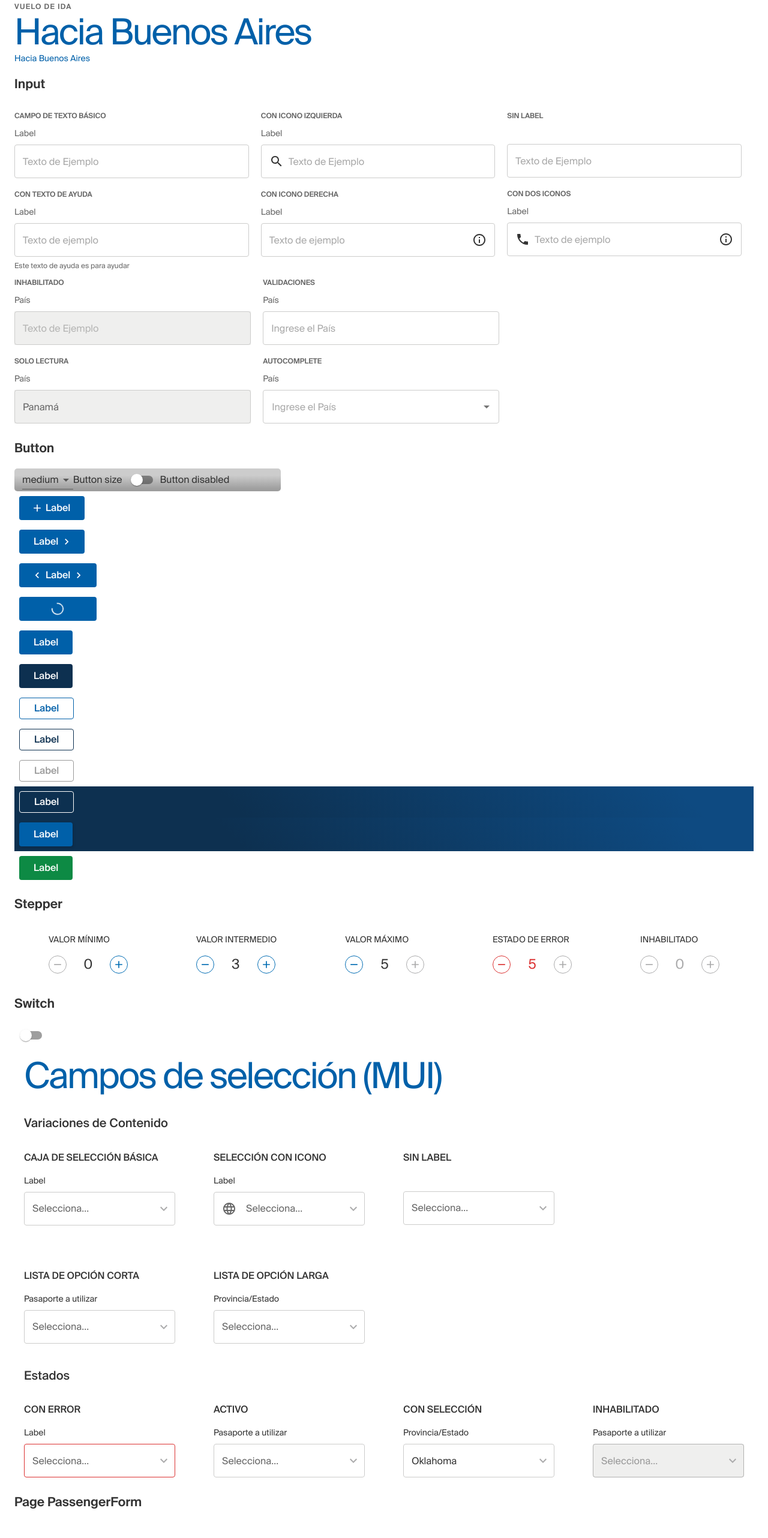
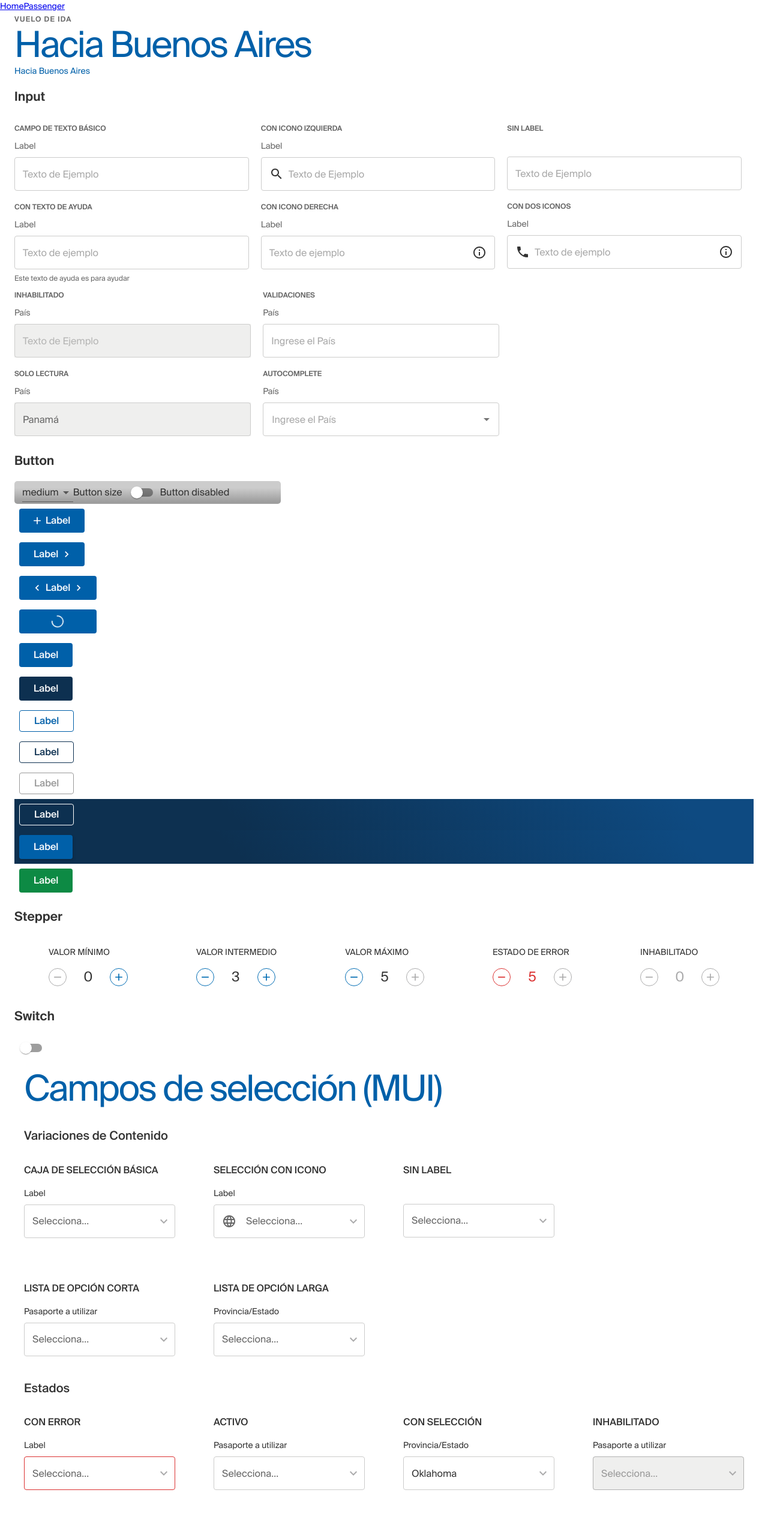
Before and after one commit to santiago86/testcomponents, a React (Create React App) app: page / in a window 1280 px wide. Shown: the top 2564 px of the page at 60% size. After the commit the page ends 2524 px from the top, so only its background shows below. Built offline with nearby package versions, Linux system fonts and the light colour scheme.

Commit message:
feat: included routes

```diff
--- a/package.json
+++ b/package.json
@@ -14,6 +14,7 @@
     "prop-types": "^15.7.2",
     "react": "^16.13.1",
     "react-dom": "^16.13.1",
+    "react-router-dom": "^5.2.0",
     "react-scripts": "3.4.1"
   },
   "scripts": {
--- a/src/App.js
+++ b/src/App.js
@@ -9,7 +9,6 @@ import TypographyCo from "./components/typographyCo"
 
 import StepperSection from "./section/StepperSection"
 import ButtonSection from "./section/ButtonSection"
-import PassengerForm from "./section/PassengerForm"
 
 function App() {
   const [check, setCheck] = React.useState(false)
@@ -37,9 +36,6 @@ function App() {
           {!check && <SelectSection />}
           {check && <SelectCSection />}
         </header>
-
-        <h2> Page PassengerForm</h2>
-        <PassengerForm />
       </Container>
     </div>
   )
--- /dev/null
+++ b/src/constants/routes.js
@@ -0,0 +1,19 @@
+import App from "../App"
+import Passenger from "../section/PassengerForm"
+
+export const ROUTES = {
+  HOME: "/",
+  PASSENGER: "/passenger",
+}
+
+export const ROUTES_CONFIG = [
+  {
+    path: ROUTES.HOME,
+    component: App,
+    exact: true,
+  },
+  {
+    path: ROUTES.PASSENGER,
+    component: Passenger,
+  },
+]
--- a/src/index.js
+++ b/src/index.js
@@ -2,15 +2,25 @@ import React from "react"
 import ReactDOM from "react-dom"
 import { ThemeProvider } from "@material-ui/styles"
 import CssBaseline from "@material-ui/core/CssBaseline"
-import App from "./App"
+import { BrowserRouter as Router, Switch, Route, Link } from "react-router-dom"
 import * as serviceWorker from "./serviceWorker"
 import theme from "./theme"
+
+import { ROUTES_CONFIG } from "./constants/routes"
 
 ReactDOM.render(
   <React.StrictMode>
     <ThemeProvider theme={theme}>
       <CssBaseline />
-      <App />
+      <Router>
+        <Link to="/">Home</Link>
+        <Link to="/passenger">Passenger</Link>
+        <Switch>
+          {ROUTES_CONFIG.map((props, index) => (
+            <Route key={props.path || index} {...props} />
+          ))}
+        </Switch>
+      </Router>
     </ThemeProvider>
   </React.StrictMode>,
   document.getElementById("root")
```
Also changed, not shown: 1 other file (tests, documents, lock files or other folders).
